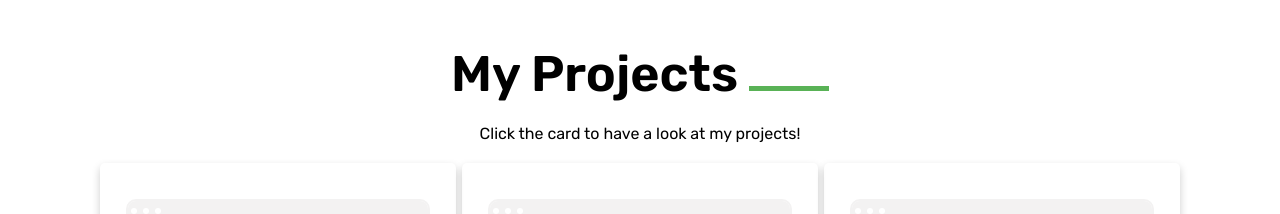
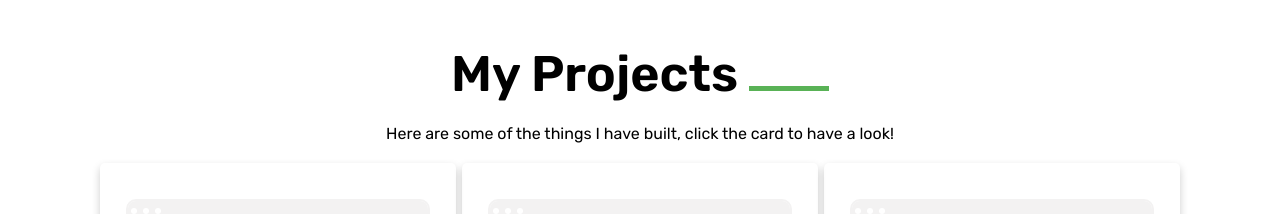
Before and after one commit to Spiritman90/My-Porfolio, a React (Create React App) app: page / in a window 1280 px wide. Shown: the part 1700-1914 px from the top of the page. Built offline with nearby package versions, Linux system fonts and the light colour scheme; a web font is replaced by a local one.

Commit message:
restored old paragraph

```diff
--- a/src/components/projectList/ProjectList.js
+++ b/src/components/projectList/ProjectList.js
@@ -10,7 +10,10 @@ const ProjectList = () => {
           {" "}
           My Projects <span className='line'></span>{" "}
         </h1>
-        <p className='pl-desc'>Click the card to have a look at my projects!</p>
+        <p className='pl-desc'>
+          Here are some of the things I have built, click the card to have a
+          look!
+        </p>
       </div>
       <div className='pl-list'>
         {projects.map((item) => (
```
